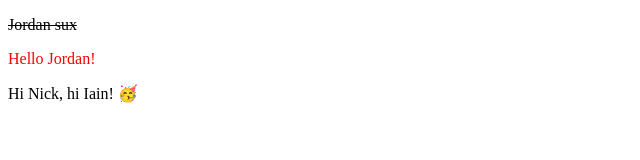
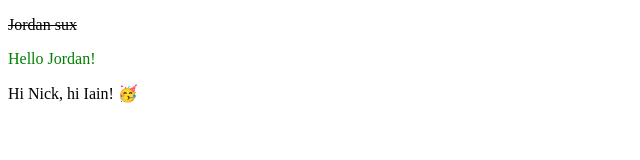
Before and after one commit to nickzou/jordan-learning-git, a website: page index.html in a window 1280 px wide. Shown: the full height of the page, 0-640 px from the left. Drawn offline with Linux system fonts and the light colour scheme.

```diff
--- a/index.html
+++ b/index.html
@@ -7,7 +7,7 @@
 </head>
 <body>
     <p><s>Jordan sux</s></p>
-    <p><span style="color:red;">Hello Jordan!</span></p>
+    <p><span style="color:green;">Hello Jordan!</span></p>
     <p>Hi Nick, hi Iain! 🥳</p>
 </body>
 </html>
```
